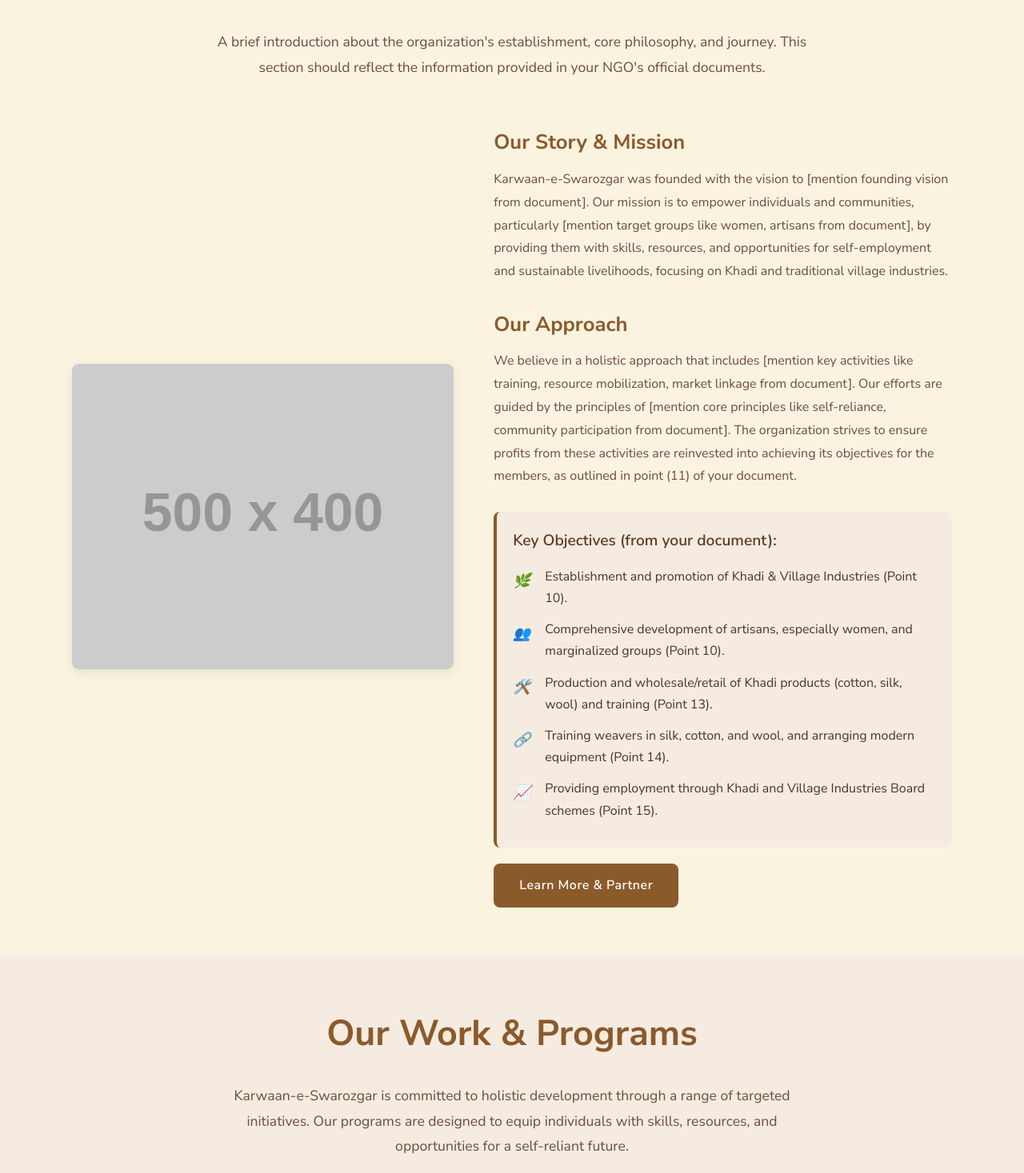
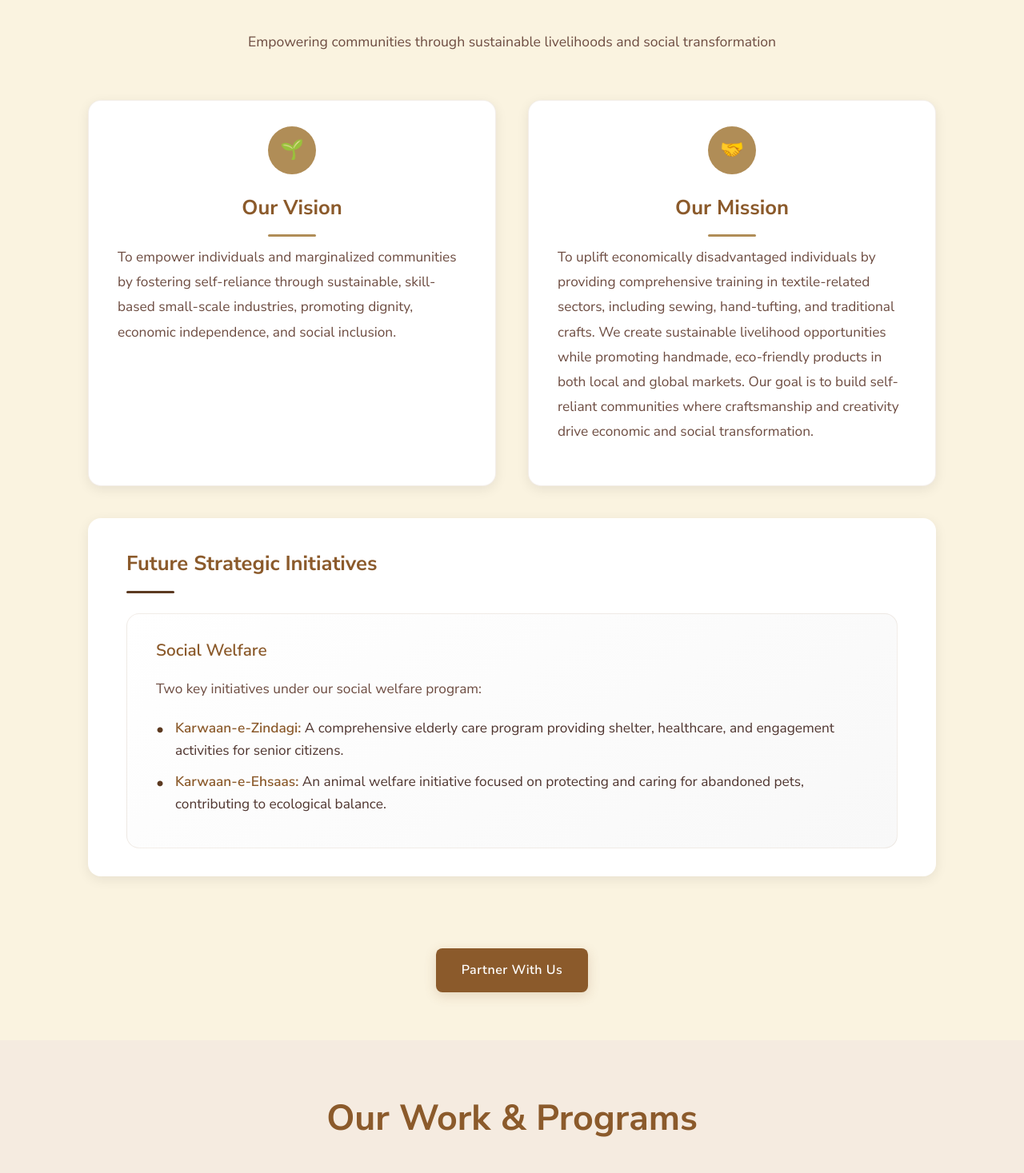
Before and after one commit to AyanNayyer/NGO, a React (Vite) app: page / in a window 1280 px wide. Shown: the part 843-2310 px from the top of the page at 80% size. Built offline with nearby package versions, Linux system fonts and the light colour scheme.

Commit message:
updated contents and removed impact section

```diff
--- a/src/App.jsx
+++ b/src/App.jsx
@@ -17,7 +17,7 @@
         <Hero />
         <About />
         <Services />
-        <Impact />
+        {/* <Impact /> */}
         <Contact />
       </main>
       <Footer />
--- a/src/components/about.jsx
+++ b/src/components/about.jsx
@@ -1,62 +1,111 @@
 // src/components/About.jsx
+import { motion } from 'framer-motion';
 import '../styles/about.css';
-// Add a relevant image for the about section in src/assets/
-// e.g., src/assets/about-us-community.jpg
-// import aboutImage from '../assets/about-us-community.jpg';
+// You can use an emoji as a fallback if you don't have the SVG
+// import decorativeLeaf from '../assets/decorative-leaf.svg';
 
 const About = () => {
+  // Animation variants
+  const sectionVariants = {
+    hidden: { opacity: 0 },
+    visible: {
+      opacity: 1,
+      transition: {
+        staggerChildren: 0.2,
+        delayChildren: 0.3
+      }
+    }
+  };
+
+  const itemVariants = {
+    hidden: { opacity: 0, y: 20 },
+    visible: {
+      opacity: 1,
+      y: 0,
+      transition: { duration: 0.6, ease: "easeOut" }
+    }
+  };
+
   return (
     <section id="about" className="section about">
       <div className="container">
-        <h2 className="section-title">About Karwaan-e-Swarozgar</h2>
-        <p className="section-subtitle">
-          {/* Extract this from your document (WhatsApp-Image-2025-05-07-at-20.34.23.jpg) */}
-          A brief introduction about the organization's establishment, core philosophy, and journey.
-          This section should reflect the information provided in your NGO's official documents.
-        </p>
+        <motion.div
+          initial="hidden"
+          whileInView="visible"
+          viewport={{ once: true, amount: 0.1 }}
+          variants={sectionVariants}
+        >
+          <motion.h2 className="section-title" variants={itemVariants}>
+            About Karwaan-e-Swarojgar
+          </motion.h2>
+          <motion.p className="section-subtitle" variants={itemVariants}>
+            Empowering communities through sustainable livelihoods and social transformation
+          </motion.p>
 
-        <div className="about-content">
-          <div className="about-image-container">
-            {/* <img src={aboutImage} alt="Community members benefiting from Karwaan-e-Swarozgar programs" /> */}
-            <img src="https://via.placeholder.com/500x400.png?text=Our+Community+Work" alt="Placeholder for community work" />
+          <motion.div className="about-text-content" variants={itemVariants}>
+            <div className="vision-mission">
+              <div className="vision-block">
+                <div className="icon-container">
+                  {/* Use an emoji as fallback if SVG is not available */}
+                  <span className="decorative-icon">🌱</span>
                 </div>
-
-          <div className="about-text-content">
-            <div className="about-block">
-              <h3>Our Story & Mission</h3>
+                <h3>Our Vision</h3>
                 <p>
-                {/* Placeholder: Populate with content from your document */}
-                Karwaan-e-Swarozgar was founded with the vision to [mention founding vision from document].
-                Our mission is to empower individuals and communities, particularly [mention target groups like women, artisans from document],
-                by providing them with skills, resources, and opportunities for self-employment and sustainable livelihoods, focusing on Khadi and traditional village industries.
+                  To empower individuals and marginalized communities by fostering self-reliance through sustainable,
+                  skill-based small-scale industries, promoting dignity, economic independence, and social inclusion.
                 </p>
               </div>
 
-            <div className="about-block">
-              <h3>Our Approach</h3>
+              <div className="mission-block">
+                <div className="icon-container">
+                  <span className="decorative-icon">🤝</span>
+                </div>
+                <h3>Our Mission</h3>
                 <p>
-                {/* Placeholder: Populate with content from your document */}
-                We believe in a holistic approach that includes [mention key activities like training, resource mobilization, market linkage from document].
-                Our efforts are guided by the principles of [mention core principles like self-reliance, community participation from document].
-                The organization strives to ensure profits from these activities are reinvested into achieving its objectives for the members, as outlined in point (11) of your document.
+                  To uplift economically disadvantaged individuals by providing comprehensive training in textile-related
+                  sectors, including sewing, hand-tufting, and traditional crafts. We create sustainable livelihood
+                  opportunities while promoting handmade, eco-friendly products in both local and global markets.
+                  Our goal is to build self-reliant communities where craftsmanship and creativity drive economic
+                  and social transformation.
                 </p>
               </div>
+            </div>
 
-             <div className="about-key-points">
-                <h4>Key Objectives (from your document):</h4>
+            <motion.div className="about-block" variants={itemVariants}>
+              <h3>Future Strategic Initiatives</h3>
+              <div className="initiatives-grid">
+                <div className="initiative-item">
+                  <h4>Social Welfare</h4>
+                  <p>
+                    Two key initiatives under our social welfare program:
+                  </p>
                   <ul>
-                  {/* These should be based on points like (10), (13), (14), (15) from your document */}
-                  <li><i className="icon-leaf"></i>Establishment and promotion of Khadi & Village Industries (Point 10).</li>
-                  <li><i className="icon-users"></i>Comprehensive development of artisans, especially women, and marginalized groups (Point 10).</li>
-                  <li><i className="icon-tools"></i>Production and wholesale/retail of Khadi products (cotton, silk, wool) and training (Point 13).</li>
-                  <li><i className="icon-link"></i>Training weavers in silk, cotton, and wool, and arranging modern equipment (Point 14).</li>
-                  <li><i className="icon-growth"></i>Providing employment through Khadi and Village Industries Board schemes (Point 15).</li>
+                    <li>
+                      <strong>Karwaan-e-Zindagi:</strong> A comprehensive elderly care program providing
+                      shelter, healthcare, and engagement activities for senior citizens.
+                    </li>
+                    <li>
+                      <strong>Karwaan-e-Ehsaas:</strong> An animal welfare initiative focused on protecting
+                      and caring for abandoned pets, contributing to ecological balance.
+                    </li>
                   </ul>
                 </div>
+              </div>
+            </motion.div>
 
-            <a href="#contact" className="btn about-cta-btn">Learn More & Partner</a>
-          </div>
-        </div>
+            <motion.a
+              href="#contact"
+              className="btn about-cta-btn"
+              whileHover={{
+                scale: 1.05,
+                boxShadow: "0 8px 25px rgba(139, 90, 43, 0.4)"
+              }}
+              whileTap={{ scale: 0.98 }}
+            >
+              Partner With Us
+            </motion.a>
+          </motion.div>
+        </motion.div>
       </div>
     </section>
   );
--- a/src/components/services.jsx
+++ b/src/components/services.jsx
@@ -3,44 +3,43 @@
 import '../styles/services.css';
 
 // Example icons (you can replace with an icon library like Font Awesome or Material Icons)
-const IconTraining = () => <span className="service-icon">🎓</span>; // Placeholder icon
-const IconProduction = () => <span className="service-icon">⚙️</span>; // Placeholder icon
-const IconMarketing = () => <span className="service-icon">📈</span>; // Placeholder icon
-const IconCommunity = () => <span className="service-icon">🤝</span>; // Placeholder icon
-const IconResources = () => <span className="service-icon">🛠️</span>; // Placeholder icon
-const IconAwareness = () => <span className="service-icon">📢</span>; // Placeholder icon
-
+const IconTechnical = () => <span className="service-icon">💻</span>;
+const IconHealthcare = () => <span className="service-icon">🏥</span>;
+const IconSocial = () => <span className="service-icon">🤝</span>;
+const IconSkills = () => <span className="service-icon">🎯</span>;
+const IconLivelihood = () => <span className="service-icon">🌱</span>;
+const IconImpact = () => <span className="service-icon">🌍</span>;
 
 const servicesData = [
   {
-    icon: <IconTraining />,
-    title: "Skill Development & Training",
-    description: "Providing comprehensive training in Khadi production (cotton, silk, wool), weaving, and other village industries to empower artisans, especially women and marginalized groups. (Ref: Point 10, 13, 14 of your document)",
+    icon: <IconTechnical />,
+    title: "Technical Empowerment",
+    description: "Comprehensive training in computer skills, data analysis, software development, and electronic device maintenance. Our programs focus on practical skills that lead to immediate employment opportunities in the digital economy.",
   },
   {
-    icon: <IconProduction />,
-    title: "Production Support",
-    description: "Facilitating the production of high-quality Khadi and village industry products by providing access to raw materials, modern equipment, and technical guidance. (Ref: Point 13, 14)",
+    icon: <IconHealthcare />,
+    title: "Healthcare Training",
+    description: "Specialized training in physiotherapy, nursing (ANM, GNM), and healthcare services. Our programs enhance healthcare accessibility in rural and urban areas while promoting health awareness and professional development.",
   },
   {
-    icon: <IconMarketing />,
-    title: "Market Linkages & Sales",
-    description: "Assisting artisans in marketing and selling their products through wholesale, retail channels, and creating sustainable market connections. (Ref: Point 13)",
+    icon: <IconSocial />,
+    title: "Social Welfare Programs",
+    description: "Two key initiatives: Karwaan-e-Zindagi for elderly care and Karwaan-e-Ehsaas for animal welfare. We provide shelter, healthcare, and engagement activities while contributing to ecological balance.",
   },
   {
-    icon: <IconResources />,
-    title: "Resource Mobilization",
-    description: "Connecting individuals and groups with government schemes (e.g., Khadi and Village Industries Board) and other resources for establishing self-employment ventures. (Ref: Point 15, 16)",
+    icon: <IconSkills />,
+    title: "Skill Development",
+    description: "Comprehensive training in textile production, handloom, and hand-tufted items. We provide marketing support and guidance for Self-Help Group formation and management.",
   },
   {
-    icon: <IconCommunity />,
-    title: "Community Development",
-    description: "Working towards the comprehensive development of artisans and their communities, focusing on economic self-reliance and social upliftment. (Ref: Point 10)",
+    icon: <IconLivelihood />,
+    title: "Sustainable Livelihoods",
+    description: "Empowering vulnerable groups through training in home industries, cottage industries, and Khadi village industries. Special focus on rural communities, differently-abled individuals, and women.",
   },
   {
-    icon: <IconAwareness />,
-    title: "Awareness & Advocacy",
-    description: "Promoting Khadi and village industries, and advocating for policies that support traditional artisans and rural entrepreneurship. (Based on general NGO activities)",
+    icon: <IconImpact />,
+    title: "Social Impact Initiatives",
+    description: "Active engagement in de-addiction awareness programs and environmental conservation through tree plantation initiatives. We promote healthy lifestyles and sustainable environmental practices.",
   }
 ];
 
@@ -50,9 +49,8 @@
       <div className="container">
         <h2 className="section-title">Our Work & Programs</h2>
         <p className="section-subtitle">
-          {/* Extract this from your document or write a summary */}
-          Karwaan-e-Swarozgar is committed to holistic development through a range of targeted initiatives.
-          Our programs are designed to equip individuals with skills, resources, and opportunities for a self-reliant future.
+          Empowering communities through comprehensive training, sustainable livelihoods, and social welfare initiatives.
+          Our programs are designed to create lasting impact through skill development and community engagement.
         </p>
         <div className="services-grid">
           {servicesData.map((service, index) => (
--- a/src/styles/about.css
+++ b/src/styles/about.css
@@ -1,116 +1,297 @@
-/* src/styles/About.css */
+/* src/styles/about.css */
 .about {
-    background-color: var(--card-background-color);
+    padding: 80px 0;
+    background-color: var(--background-color);
+    overflow: hidden;
 }
 
-  .about-content {
-    display: grid;
-    grid-template-columns: 1fr 1.2fr;
-    gap: 50px;
-    align-items: center;
+/* Section title and subtitle styles should be in global.css */
+/* Only include overrides here if needed */
+
+.about-text-content {
+    display: flex;
+    flex-direction: column;
+    gap: 40px;
+    max-width: 1140px;
+    margin: 0 auto;
+    padding: 0 20px;
 }
 
-  .about-image-container {
-    border-radius: var(--border-radius);
-    overflow: hidden;
-    box-shadow: var(--box-shadow);
+.vision-mission {
+    display: grid;
+    grid-template-columns: 1fr 1fr;
+    gap: 40px;
+    width: 100%;
 }
 
-  .about-image-container img {
-    width: 100%;
-    height: 100%;
-    object-fit: cover;
-    border-radius: var(--border-radius);
-    transition: transform 0.4s ease;
+.vision-block, .mission-block {
+    padding: 32px 36px;
+    background: #ffffff;
+    border-radius: 16px;
+    border: 1px solid rgba(139, 90, 43, 0.1);
+    transition: transform 0.3s ease, box-shadow 0.3s ease;
+    box-shadow: var(--box-shadow);
+    display: flex;
+    flex-direction: column;
 }
 
-  .about-image-container:hover img {
-    transform: scale(1.05);
+.vision-block:hover, .mission-block:hover {
+    transform: translateY(-5px);
+    box-shadow: 0 15px 30px rgba(0, 0, 0, 0.1);
+    border-color: var(--secondary-color);
 }
 
-  .about-text-content h3 {
-    color: var(--primary-color);
-    margin-bottom: 10px;
-    font-size: 1.6rem;
-    font-weight: 700;
+.icon-container {
+    width: 60px;
+    height: 60px;
+    background-color: var(--secondary-color);
+    border-radius: 50%;
+    display: flex;
+    align-items: center;
+    justify-content: center;
+    margin-bottom: 20px;
+    align-self: center;
 }
 
-  .about-text-content p {
+.decorative-icon {
+    font-size: 24px;
+    color: white;
+}
+
+.vision-block h3, .mission-block h3 {
+    color: var(--primary-color);
+    font-size: 1.6rem;
     margin-bottom: 20px;
-    color: var(--text-color-light);
+    font-weight: 700;
+    text-align: center;
+    position: relative;
+    padding-bottom: 15px;
+}
+
+.vision-block h3::after, .mission-block h3::after {
+    content: '';
+    position: absolute;
+    bottom: 0;
+    left: 50%;
+    transform: translateX(-50%);
+    width: 60px;
+    height: 3px;
+    background: var(--secondary-color);
+    border-radius: 2px;
+}
+
+.vision-block p, .mission-block p {
+    color: var(--text-color);
     line-height: 1.8;
+    font-size: 1.08rem;
+    margin-bottom: 0;
+    text-align: left;
 }
 
 .about-block {
-    margin-bottom: 30px;
-  }
-  .about-block:last-child {
-    margin-bottom: 0;
+    background: #fff;
+    padding: 35px 48px;
+    border-radius: 16px;
+    box-shadow: var(--box-shadow);
+    transition: transform 0.3s ease, box-shadow 0.3s ease;
 }
 
-  .about-key-points {
-    margin-top: 30px;
-    padding: 20px;
-    background-color: var(--background-color);
-    border-radius: var(--border-radius);
-    border-left: 4px solid var(--primary-color);
+.about-block:hover {
+    transform: translateY(-5px);
+    box-shadow: 0 15px 30px rgba(0, 0, 0, 0.1);
+    border-color: var(--secondary-color);
 }
 
-  .about-key-points h4 {
-    font-size: 1.2rem;
-    color: var(--accent-color);
+.about-block h3 {
+    color: var(--primary-color);
+    font-size: 1.8rem;
+    margin-bottom: 25px;
+    font-weight: 700;
+    position: relative;
+    padding-bottom: 15px;
+}
+
+.about-block h3::after {
+    content: '';
+    position: absolute;
+    bottom: 0;
+    left: 0;
+    width: 60px;
+    height: 3px;
+    background: var(--accent-color);
+    border-radius: 2px;
+}
+
+.initiatives-grid {
+    display: grid;
+    grid-template-columns: repeat(auto-fit, minmax(350px, 1fr));
+    gap: 32px;
+    margin-top: 25px;
+}
+
+.initiative-item {
+    padding: 28px 36px;
+    background: linear-gradient(145deg, #ffffff, #f8f8f8);
+    border-radius: 16px;
+    border: 1px solid rgba(139, 90, 43, 0.1);
+    transition: all 0.3s ease;
+    width: 100%;
+    box-sizing: border-box;
+}
+
+.initiative-item:hover {
+    transform: translateY(-5px);
+    box-shadow: 0 10px 20px rgba(0, 0, 0, 0.08);
+    border-color: rgba(139, 90, 43, 0.2);
+}
+
+.initiative-item h4 {
+    color: var(--primary-color);
+    font-size: 1.3rem;
     margin-bottom: 15px;
     font-weight: 600;
 }
 
-  .about-key-points ul {
-    list-style: none;
-    padding-left: 0;
+.initiative-item p {
+    color: var(--text-color);
+    line-height: 1.7;
+    font-size: 1.08rem;
+    margin-bottom: 15px;
 }
 
-  .about-key-points li {
-    margin-bottom: 12px;
-    color: var(--text-color);
-    display: flex;
-    align-items: flex-start;
+.initiative-item ul {
+    list-style: none;
+    padding: 0;
+    margin: 0;
 }
 
-  /* Make sure to wrap your emoji icons in a span with this class in About.jsx */
-  .about-key-points li .icon-placeholder {
-    color: var(--secondary-color);
-    margin-right: 10px;
-    margin-top: 4px;
-    font-size: 1.1rem;
-    min-width: 20px;
+.initiative-item ul li {
+    margin-bottom: 12px;
+    padding-left: 24px;
+    position: relative;
+    line-height: 1.6;
+    color: var(--text-color);
+    font-size: 1.08rem;
+}
+
+.initiative-item ul li:before {
+    content: "•";
+    color: var(--accent-color);
+    position: absolute;
+    left: 0;
+    font-weight: bold;
+    font-size: 1.2rem;
+}
+
+.initiative-item ul li strong {
+    color: var(--primary-color);
+    font-weight: 600;
+}
+
+.about-cta-btn {
+    align-self: center;
+    margin-top: 30px;
+    padding: 16px 48px;
+    font-size: 1.15rem;
+    background-color: var(--primary-color);
+    color: #fff;
+    border-radius: 30px;
+    transition: all 0.3s ease;
+    text-decoration: none;
+    font-weight: 600;
+    box-shadow: 0 4px 15px rgba(139, 90, 43, 0.2);
+    display: inline-block;
     text-align: center;
 }
-  /* Or if you used i tags with specific classes like .icon-leaf, target those */
-  .icon-leaf::before { content: "🌿"; margin-right: 8px; /* If still using this method */ }
-  .icon-users::before { content: "👥"; margin-right: 8px; }
-  .icon-tools::before { content: "🛠️"; margin-right: 8px; }
-  .icon-link::before { content: "🔗"; margin-right: 8px; }
-  .icon-growth::before { content: "📈"; margin-right: 8px; }
 
-  .about-cta-btn {
-    margin-top: 30px;
+.about-cta-btn:hover {
+    background-color: var(--accent-color);
+    transform: translateY(-2px);
+    box-shadow: 0 6px 20px rgba(139, 90, 43, 0.3);
+}
+
+/* Responsive Design */
+@media (max-width: 1200px) {
+    .vision-mission {
+        gap: 24px;
+    }
+    .initiatives-grid {
+        gap: 18px;
+    }
 }
 
 @media (max-width: 992px) {
-    .about-content {
+    .section-title {
+        font-size: 2.2rem;
+    }
+    .section-subtitle {
+        font-size: 1.1rem;
+        margin-bottom: 2.5rem;
+    }
+    .vision-mission {
         grid-template-columns: 1fr;
-      gap: 40px;
-    }
-    .about-image-container {
-      max-width: 500px;
-      margin: 0 auto 30px auto;
+        gap: 24px;
     }
 }
 
 @media (max-width: 768px) {
-    .about-text-content h3 {
+    .about {
+        padding: 60px 0;
+    }
+    .about-block {
+        padding: 25px 20px;
+    }
+    .about-block h3 {
+        font-size: 1.6rem;
+        margin-bottom: 20px;
+    }
+    .initiatives-grid {
+        grid-template-columns: 1fr;
+    }
+    .vision-block, .mission-block {
+        padding: 25px 20px;
+    }
+    .initiative-item {
+        padding: 20px 15px;
+    }
+    .vision-block h3, .mission-block h3 {
         font-size: 1.4rem;
     }
-    .about-key-points li {
-      font-size: 0.95rem;
+}
+
+@media (max-width: 480px) {
+    .about {
+        padding: 40px 0;
+    }
+    .section-title {
+        font-size: 2rem;
+    }
+    .section-subtitle {
+        font-size: 1rem;
+        margin-bottom: 2rem;
+    }
+    .about-block {
+        padding: 20px 15px;
+    }
+    .about-block h3 {
+        font-size: 1.4rem;
+        margin-bottom: 15px;
+    }
+    .vision-block h3, .mission-block h3 {
+        font-size: 1.3rem;
+    }
+    .initiative-item h4 {
+        font-size: 1.2rem;
+    }
+    .initiative-item p,
+    .initiative-item ul li,
+    .vision-block p,
+    .mission-block p {
+        font-size: 1rem;
+    }
+    .about-cta-btn {
+        width: 100%;
+        text-align: center;
+        padding: 12px 10px;
     }
 }
```
Lines whose indentation alone changed are shown as unchanged.
